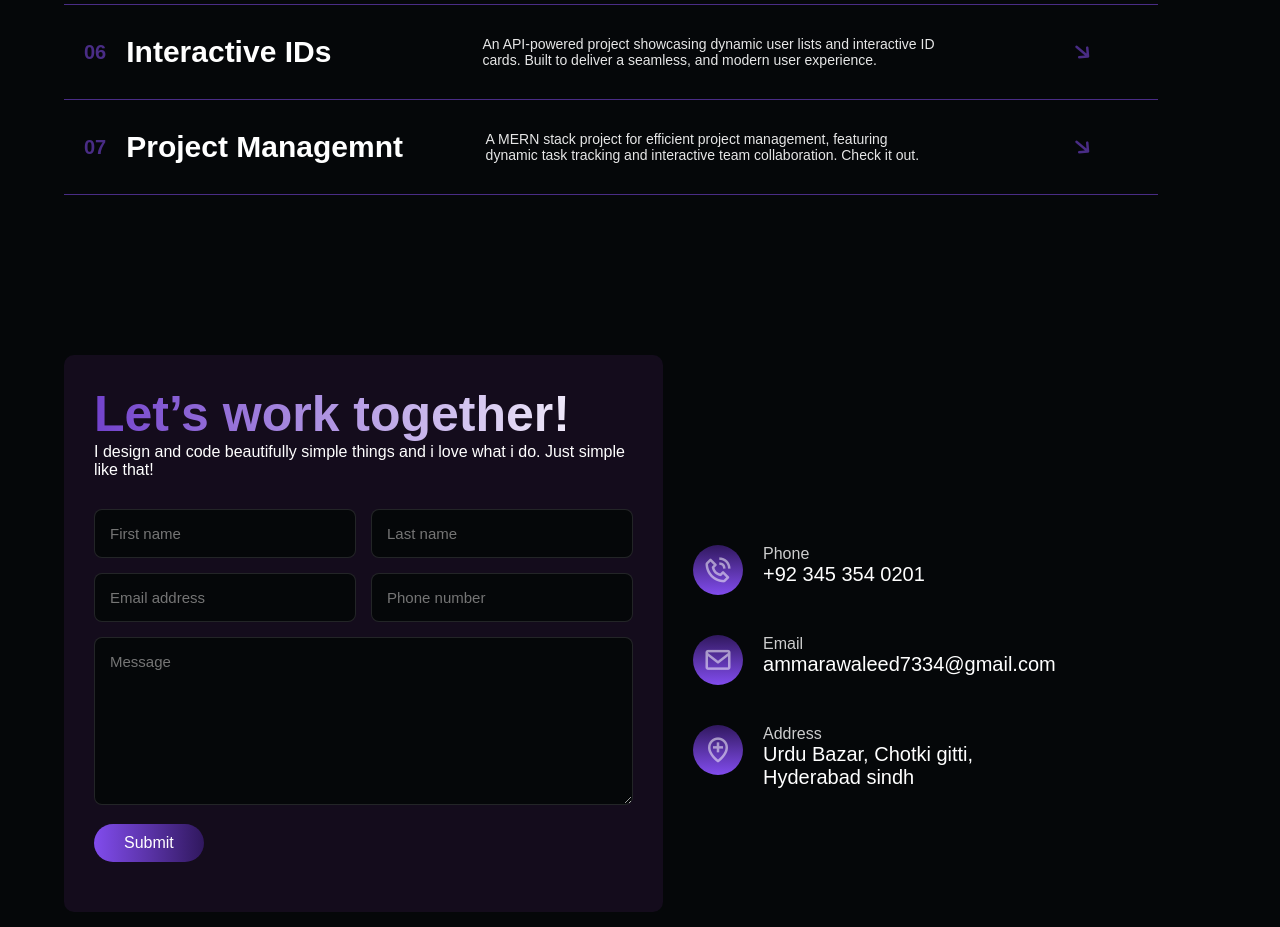
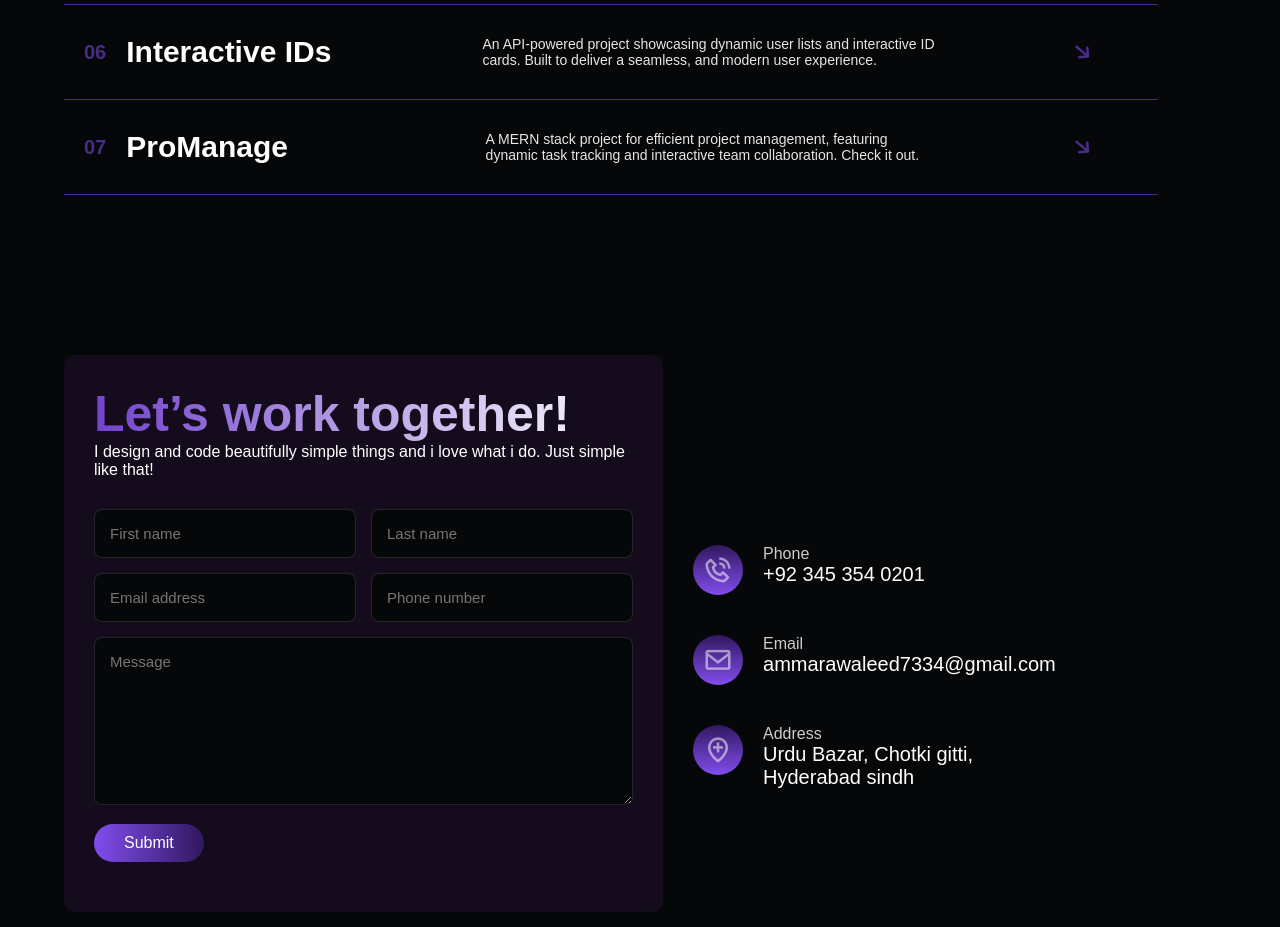
Before and after one commit to Ammwali/portfolio, a website: page public/index.html in a window 1280 px wide. Shown: the part 2760-3687 px from the top of the page. Drawn offline with nearby package versions, Linux system fonts and the light colour scheme; a web font is replaced by a local one.

Commit message:
Resolved merge conflicts

```diff
--- a/public/index.html
+++ b/public/index.html
@@ -338,7 +338,7 @@
           <div class="projects flex-row">
             <div class="projects-heads flex-row">
               <h4>07</h4>
-              <h3>Project Managemnt</h3>
+              <h3>ProManage</h3>
             </div>
             <div class="projects-para-icon">
               <p>
```
